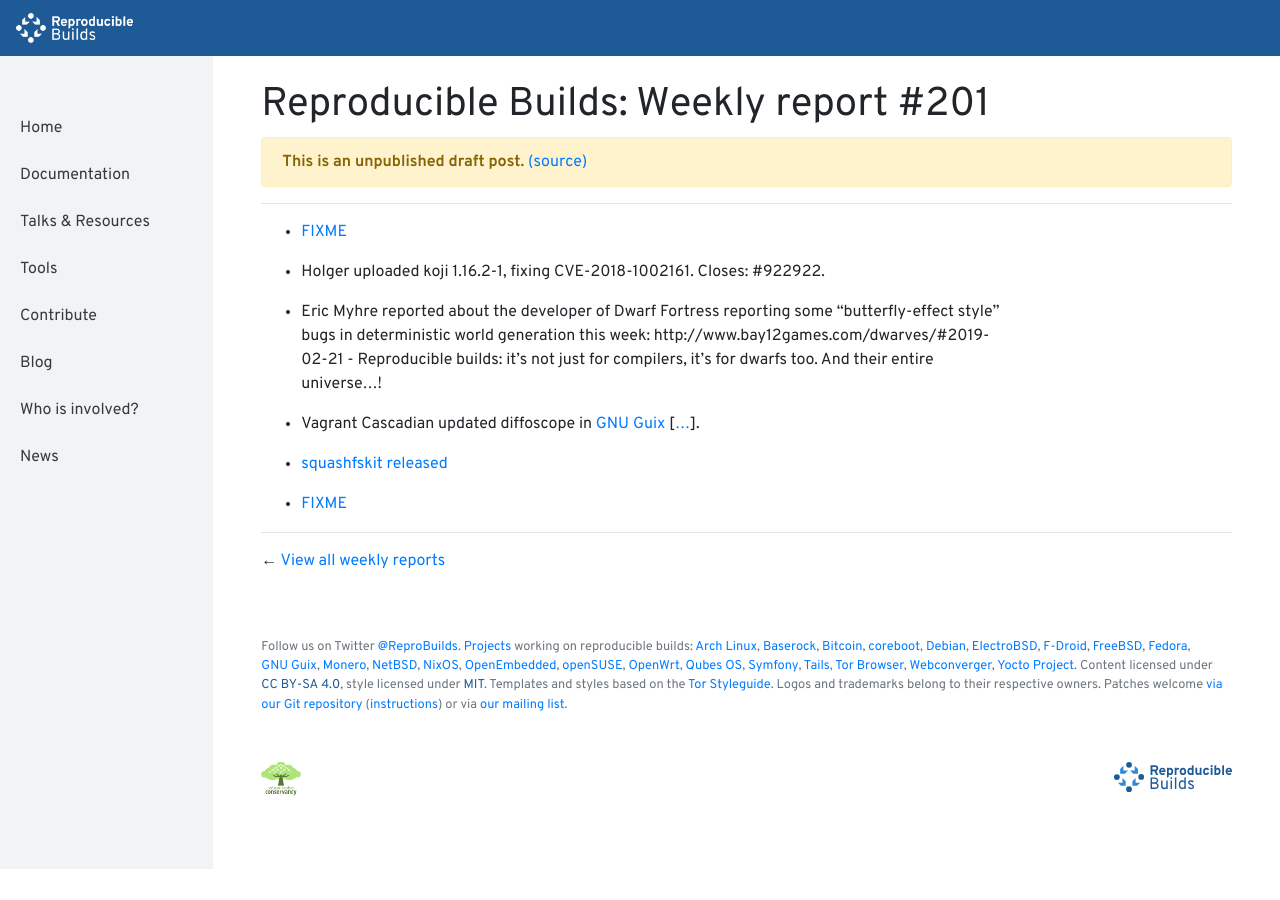
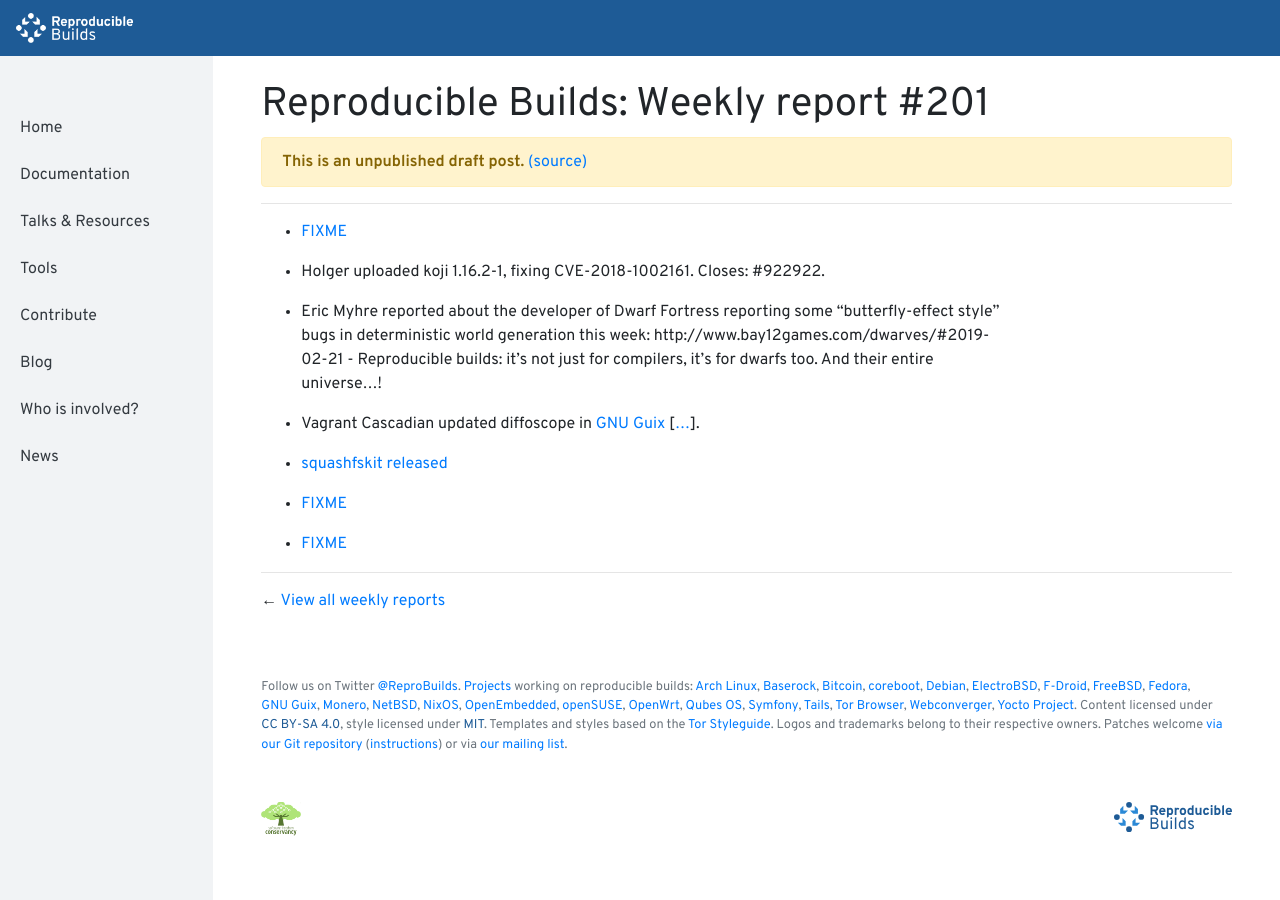
Before and after one commit to prototypefund/reproducible-website, a Jekyll site: the page built from _blog/posts/201.md, in a window 1280 px wide and 900 px high, scrolled down 87 px. Built offline with Jekyll 4.4.1, drawn with Linux system fonts in a browser that asks for light colours; before the commit the page ends 956 px from its top, so only the background shows below that.

Commit message:
201 += https://diff.intrinsic.com/

```diff
--- a/_blog/posts/201.md
+++ b/_blog/posts/201.md
@@ -15,3 +15,5 @@
 * [squashfskit released](https://bugs.debian.org/918480#42)
 
 * [FIXME](https://github.com/sphinx-doc/sphinx/pull/6028#issuecomment-467885608)
+
+* [FIXME](https://diff.intrinsic.com/)
```
